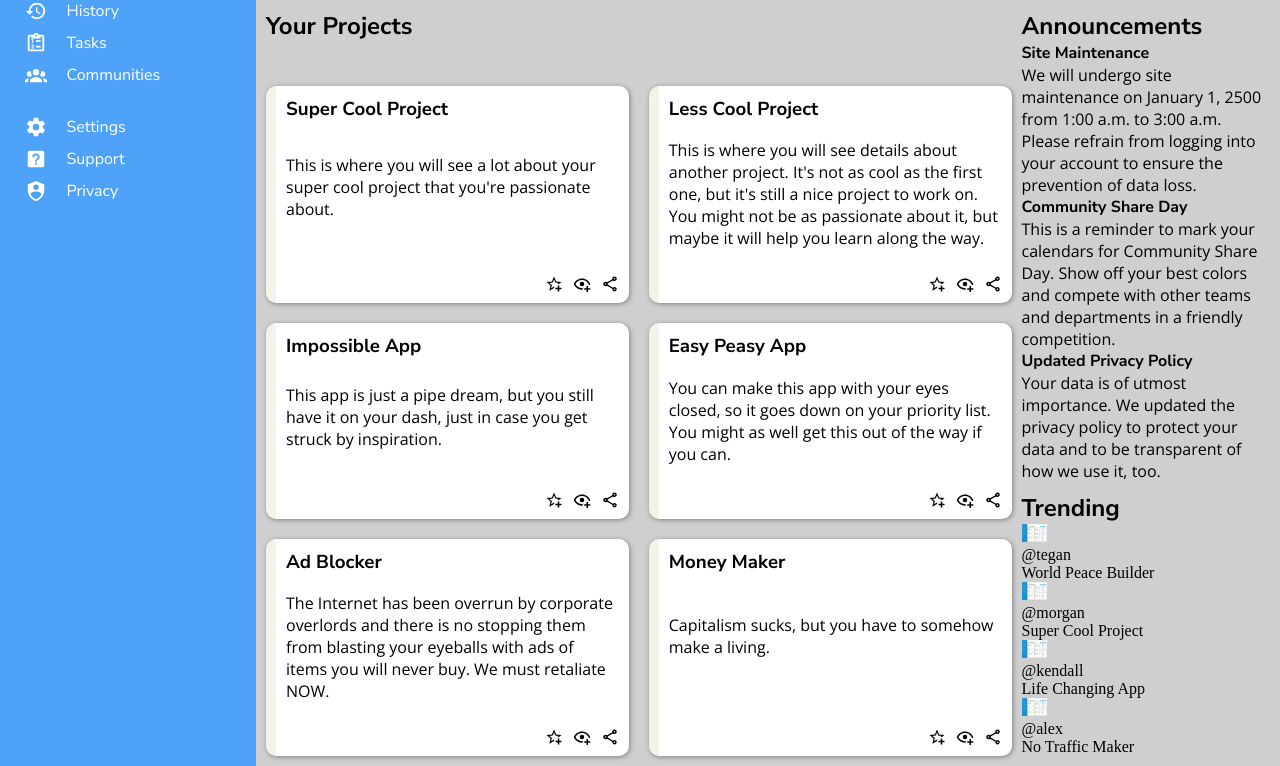
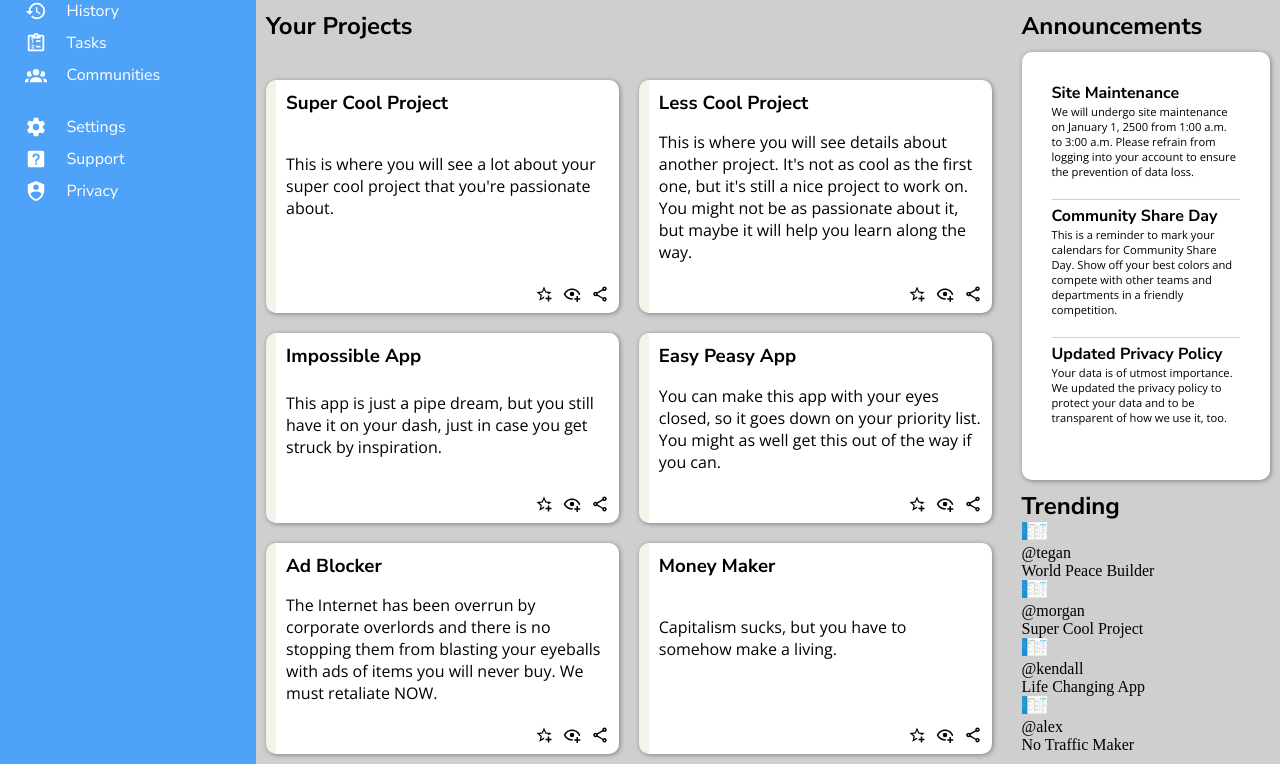
Before and after one commit to jillian-armonia/odin-admin-dash, a plain HTML site: page index.html in a window 1280 px wide. Shown: the part 175-941 px from the top of the page. Drawn offline with nearby package versions, Linux system fonts and the light colour scheme.

Commit message:
finish .news css

```diff
--- a/style.css
+++ b/style.css
@@ -151,6 +151,7 @@ h2, h3, h4{
     grid-template-columns: 1fr 1fr;
     grid-row: span 2;
     gap: 20px;
+    margin-right: 20px;
 }
 
 .projects h2{
@@ -179,6 +180,25 @@ h2, h3, h4{
     font-family: "Open Sans", sans-serif;
 }
 
+.news > div {
+    background-color: white;
+    padding: 30px;
+    border-radius: 10px;
+    box-shadow: gray 1px 1px 5px;
+    margin-top: 10px;
+}
+
+.news p{
+    font-size: 0.7rem;
+    padding-bottom: 20px;
+    border-bottom: var(--secondary-color) solid 1px;
+    margin-bottom: 5px;
+}
+
+.news > div > div:last-of-type p{
+    border-bottom: none;
+}
+
 .trending{
     grid-column: 2 / 3;
 }
```
